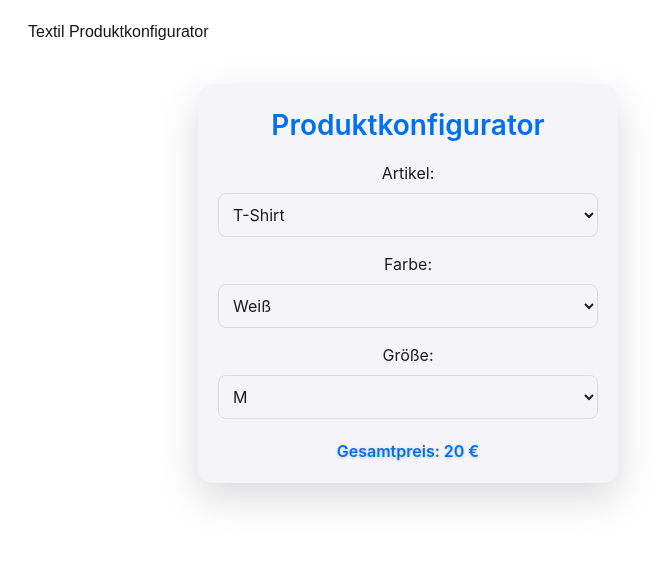
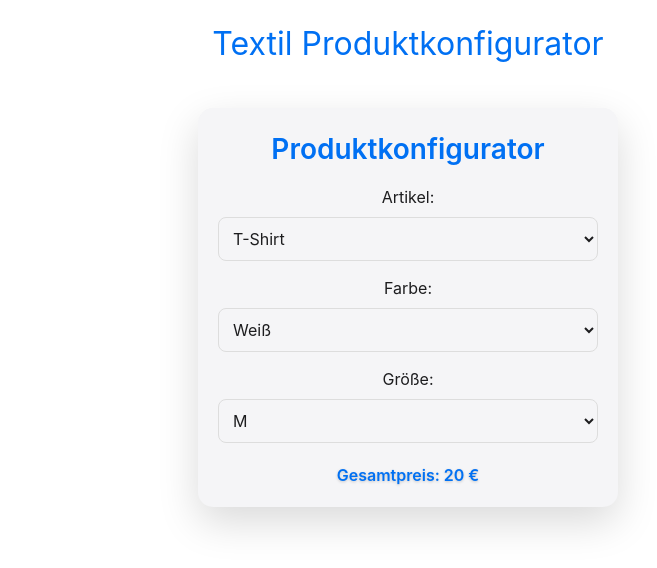
Before and after one commit to Tobbbi1/textil, a Next.js app: page / in a window 1280 px wide. Shown: the top 568 px of the page, without its empty margins (232-889 px from the left). Built offline with nearby package versions, Linux system fonts and the light colour scheme.

Commit message:
Update page.tsx

```diff
--- a/app/page.tsx
+++ b/app/page.tsx
@@ -2,8 +2,8 @@ import ProductConfigurator from "./components/ProductConfigurator";
 
 export default function Home() {
     return (
-        <main style={{ padding: "20px", maxWidth: "800px", margin: "0 auto" }}>
-            <h1>Textil Produktkonfigurator</h1>
+        <main style={{ padding: "20px", maxWidth: "800px", margin: "0 auto", fontFamily: "-apple-system, BlinkMacSystemFont, 'Segoe UI', Roboto, Helvetica, Arial, sans-serif" }}>
+            <h1 style={{ textAlign: "center", fontSize: "32px", color: "#0070F3", marginBottom: "20px" }}>Textil Produktkonfigurator</h1>
             <ProductConfigurator />
         </main>
     );
```
